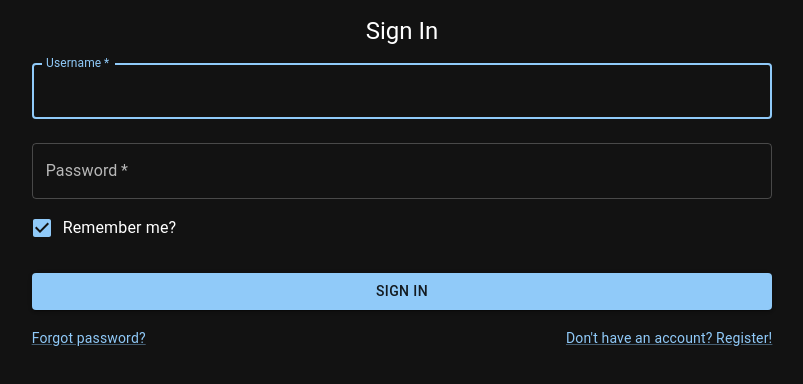
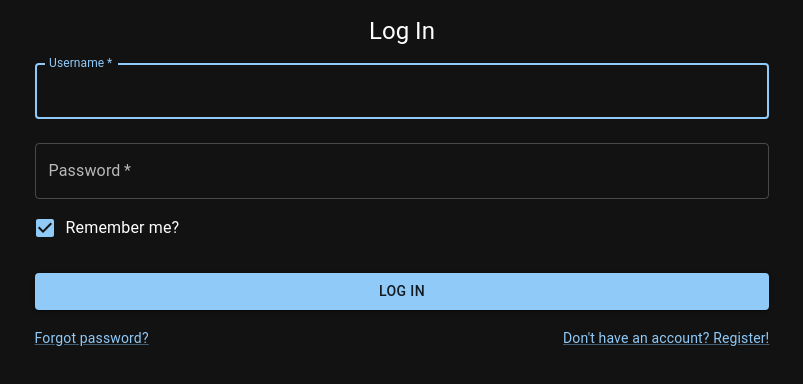
Before and after one commit to zachbakerdev/open-natter-client, a React (Create React App) app: page /login in a window 1280 px wide. Shown: the top 384 px of the page, without its empty margins (238-1041 px from the left). Built offline with nearby package versions, Linux system fonts and the light colour scheme.

Commit message:
feat: rename sign in to log in

```diff
--- a/src/strings.ts
+++ b/src/strings.ts
@@ -3,7 +3,7 @@ const strings = {
     error_404_title: "Error 404",
     error_404: "Page Not Found",
     goHome: "Click here to go home.",
-    login: "Sign In",
+    login: "Log In",
     rememberMe: "Remember me?",
     forgotPassword: "Forgot password?",
     noAccount: "Don't have an account? Register!"
```
